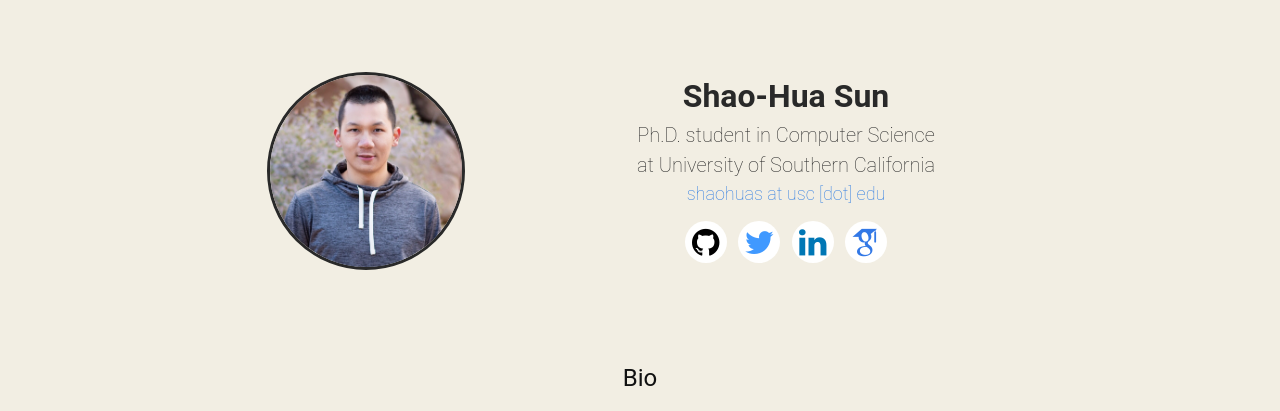
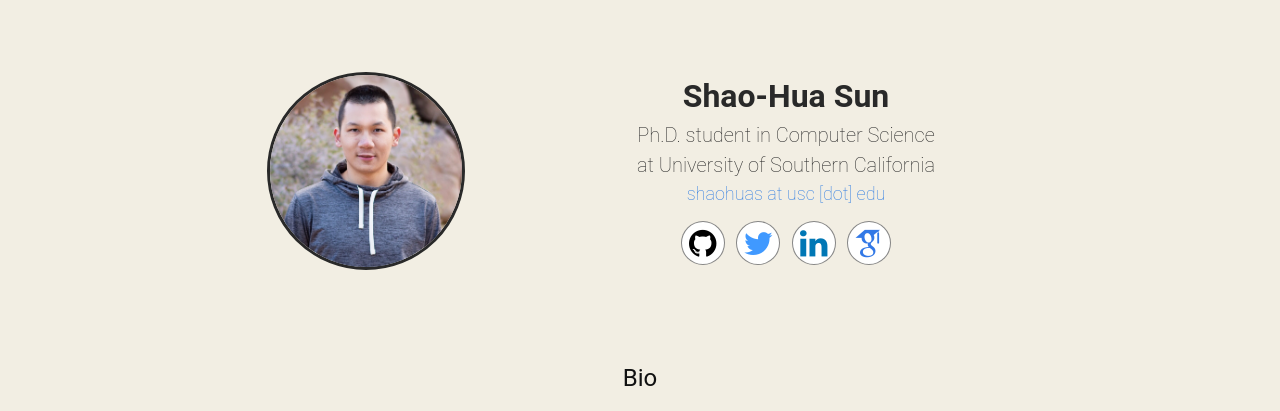
Before and after one commit to shaohua0116/shaohua0116.github.io, a Jekyll site: the page built from index.html, in a window 1280 px wide. Shown: the top 411 px of the page. Built offline with Jekyll 4.4.1, drawn with Linux system fonts in a browser that asks for light colours; some web fonts are replaced.

Commit message:
add borders to icons

```diff
--- a/_sass/_components.scss
+++ b/_sass/_components.scss
@@ -28,6 +28,9 @@
 
 /* Wrapper */
 .icon-button {
+    border-width:   1px;
+    border-style:   solid;
+    border-color:   rgba(128, 128, 128, 0.950);
     background-color: white;
     border-radius:  2.6rem;
     cursor:         pointer;
@@ -78,9 +81,6 @@
 .gscholar span {
     background-color: $gscholar-color;
 }
-.google span {
-    background-color: $google-color;
-}
 /* Icons */
 .icon-button i {
     background:         none;
@@ -98,19 +98,20 @@
     z-index:            20;
 }
 .icon-button .icon-twitter {
-    color: $twitter-color;
+    color:        $twitter-color;
+    border-color: $twitter-color;
 }
 .icon-button .icon-github {
-    color: $github-color;
+    color:        $github-color;
+    border-color: $github-color;
 }
 .icon-button .icon-linkedin {
-    color: $linkedin-color;
-}
-.icon-button .icon-google {
-    color: $google-color;
+    color:        $linkedin-color;
+    border-color: $linkedin-color;
 }
 .icon-button .icon-gscholar {
-    color: $gscholar-color;
+    color:        $gscholar-color;
+    border-color: $gscholar-color;
 }
 
 .icon-button:hover .icon-twitter,
```
